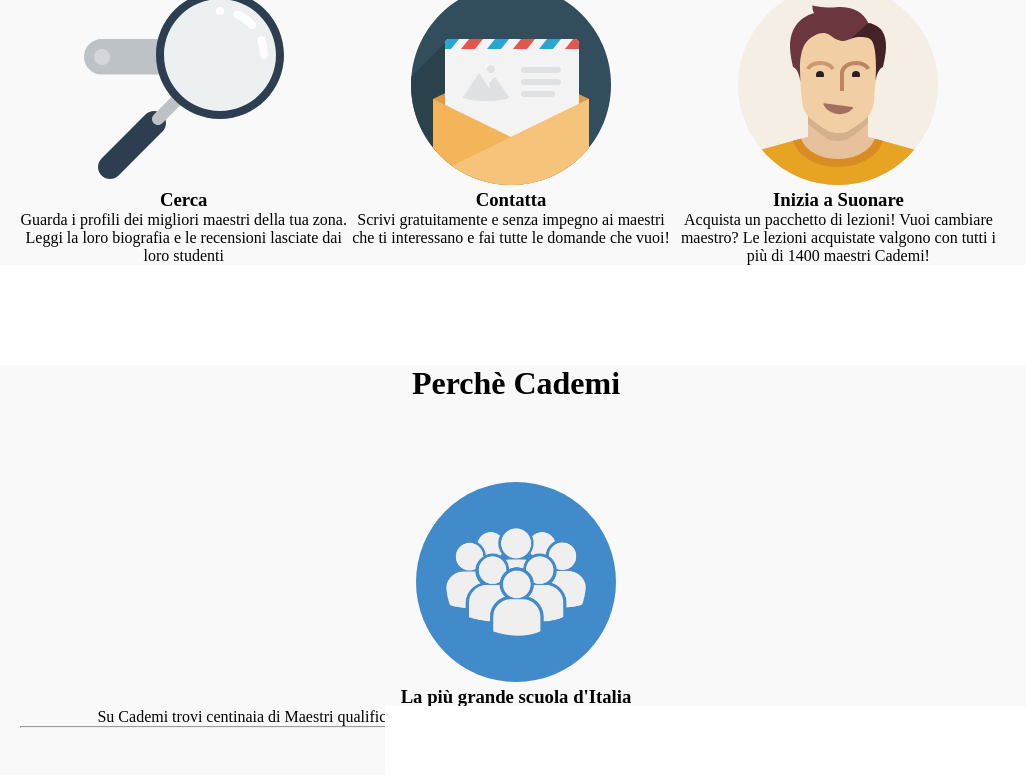
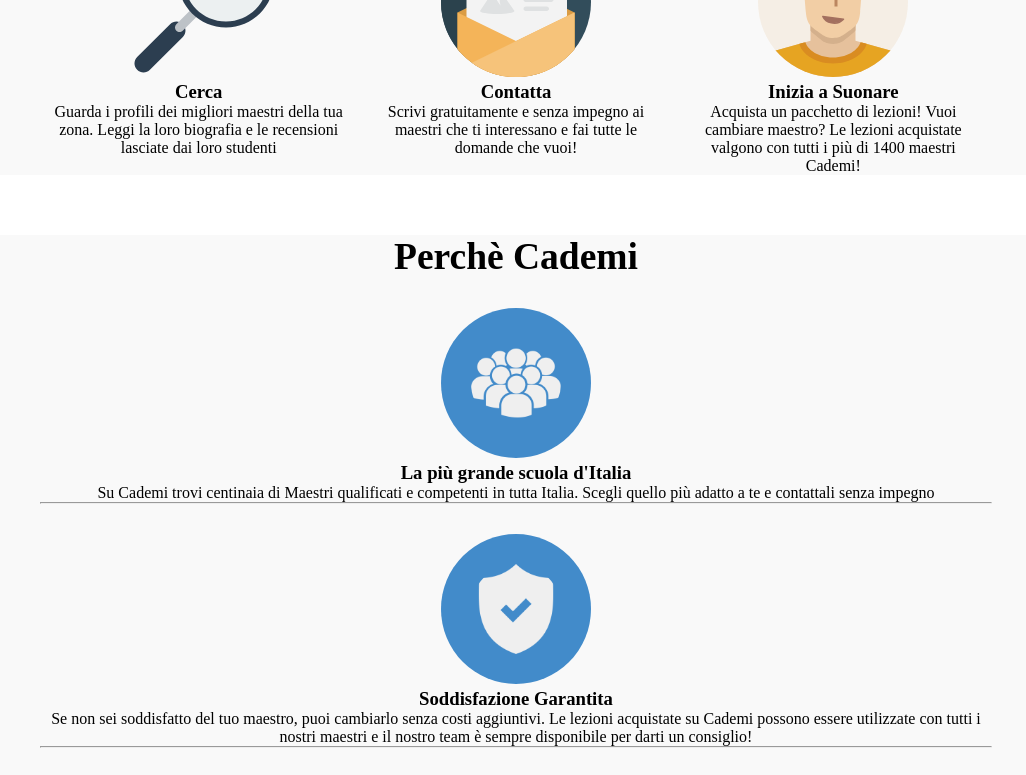
Before and after one commit to H0llywood92/html-css-resp-wannabe-12bool, a plain HTML site: page index.html in a window 1280 px wide. Shown: the part 565-1340 px from the top of the page, without its empty margins (124-1150 px from the left). Drawn offline with Linux system fonts and the light colour scheme.

Commit message:
esercizio finito

```diff
--- a/css/style.css
+++ b/css/style.css
@@ -2,15 +2,11 @@
   max-width: 992px;
   margin-left: auto;
   margin-right: auto;
-  margin-top: 100px;
+  margin-top: 60px;
+  padding: 0 20px;
 }
 
 /* BLOCCO LEZIONI */
-#lezioni .row>.left,
-#lezioni .row>.right {
-  width: 50%;
-  float: left;
-}
 
 #lezioni .row img {
   /* per centrare orizzontalmente */
@@ -24,12 +20,6 @@
 }
 
 /* BLOCCO STEPS */
-#steps .row>.left,
-#steps .row>.central,
-#steps .row>.right {
-  float: left;
-  width: 33%;
-}
 
 #steps {
   text-align: center;
@@ -43,7 +33,6 @@
 #why .row>.first,
 #why .row>.second,
 #why .row>.third {
-  width: 100%;
   margin-top: 80px;
 }
 
@@ -54,13 +43,8 @@
 }
 
 /* COMMON */
-.row::after {
-  content: '';
-  display: table;
-  clear: both;
-}
 
-.container.grey {
+.grey {
   background-color: #f9f9f9;
 }
 
@@ -68,6 +52,19 @@
   height: 200px;
 }
 
-.clear {
-  clear: both;
+.row .title {
+  font-size: 25px;
 }
+
+[class*="col-"] {
+  margin-top: 30px;
+}
+
+.row [class*="col-xs"] img {
+  height: 150px;
+  width: auto;
+}
+
+ .block-pad {
+  padding: 0 10px;
+}
--- a/index.html
+++ b/index.html
@@ -8,65 +8,87 @@
     <link rel="stylesheet" href="css/style.css">
     <title>Boolean aCademy</title>
   </head>
+
   <body>
-    <div id="lezioni" class="container">
+    <div id="lezioni" class="box">
       <div class="row">
-        <h1>Lezioni dove vuoi tu</h1>
-        <div class="left">
+        <div class="title">
+          <h2>Lezioni dove vuoi tu</h2>
+        </div>
+        <div class="container">
+          <div class="col-xs-12 col-md-6 col-lg-6 block-pad">
             <img src="img/icon/maps.png" alt="">
             <h3>A casa tua</h3>
             Scegli il tuo maestro preferito e prenota la prima lezione a casa tua, a casa del maestro o nel suo studio
           </div>
-        <div class="right">
+          <div class="col-xs-12 col-md-6 col-lg-6 block-pad">
             <img src="img/icon/screen.png" alt="">
             <h3>Online</h3>
             Impara senza muoverti da casa! Scegli da una vastissima lista di maestri abilitati all'insegnamento online, senza doverti preoccupare di distanze e spostamenti
           </div>
         </div>
+
+      </div>
     </div>
 
-    <div id="steps" class="container grey">
+    <div id="steps" class="box grey ">
       <div class="row">
-        <h1>Come Funziona</h1>
-        <div class="left">
+        <div class="title">
+          <h2>Come Funziona</h2>
+        </div>
+
+        <div class="container">
+          <div class="col-xs-12 col-md-12 col-lg-4 block-pad">
             <img src="img/search.svg" alt="">
             <h3>Cerca</h3>
             Guarda i profili dei migliori maestri della tua zona. Leggi la loro biografia e le recensioni lasciate dai loro studenti
           </div>
-        <div class="central">
+          <div class="container">
+            <div class="col-xs-12 col-md-6 col-lg-4 block-pad">
               <img src="img/letter.svg" alt="">
               <h3>Contatta</h3>
               Scrivi gratuitamente e senza impegno ai maestri che ti interessano e fai tutte le domande che vuoi!
             </div>
-        <div class="right">
+            <div class="col-xs-12 col-md-6 col-lg-4 block-pad">
               <img src="img/male.svg" alt="">
               <h3>Inizia a Suonare</h3>
               Acquista un pacchetto di lezioni! Vuoi cambiare maestro? Le lezioni acquistate valgono con tutti i più di 1400 maestri Cademi!
             </div>
           </div>
         </div>
+      </div>
+    </div>
 
-    <div id="why" class="container grey">
+    <div id="why" class="box grey ">
       <div class="row">
-        <h1>Perchè Cademi</h1>
-        <div class="first">
+        <div class="title">
+          <h2>Perchè Cademi</h2>
+        </div>
+
+        <div class="container">
+
+          <div class="col-xs-12 col-md-12 col-lg-12">
             <img src="img/icon/profile.png" alt="">
             <h3>La più grande scuola d'Italia</h3>
             Su Cademi trovi centinaia di Maestri qualificati e competenti in tutta Italia. Scegli quello più adatto a te e contattali senza impegno
             <hr>
           </div>
-        <div class="second">
+
+          <div class="col-xs-12 col-md-12 col-lg-12">
             <img src="img/icon/secure.png" alt="">
             <h3>Soddisfazione Garantita</h3>
             Se non sei soddisfatto del tuo maestro, puoi cambiarlo senza costi aggiuntivi. Le lezioni acquistate su Cademi possono essere utilizzate con tutti i nostri maestri e il nostro team è sempre disponibile per darti un consiglio!
             <hr>
           </div>
-        <div class="third">
+
+          <div class="col-xs-12 col-md-12 col-lg-12">
             <img src="img/icon/flex.png" alt="">
             <h3>Flessibile e Conveniente</h3>
             Cademi non ha alcun costo d’iscrizione a differenza delle scuole di musica tradizionali. Inoltre, sei tu a scegliere dove fare lezione e gli orari delle tue lezioni.
           </div>
         </div>
+
+      </div>
     </div>
   </body>
 </html>
```
Lines whose indentation alone changed are shown as unchanged.
